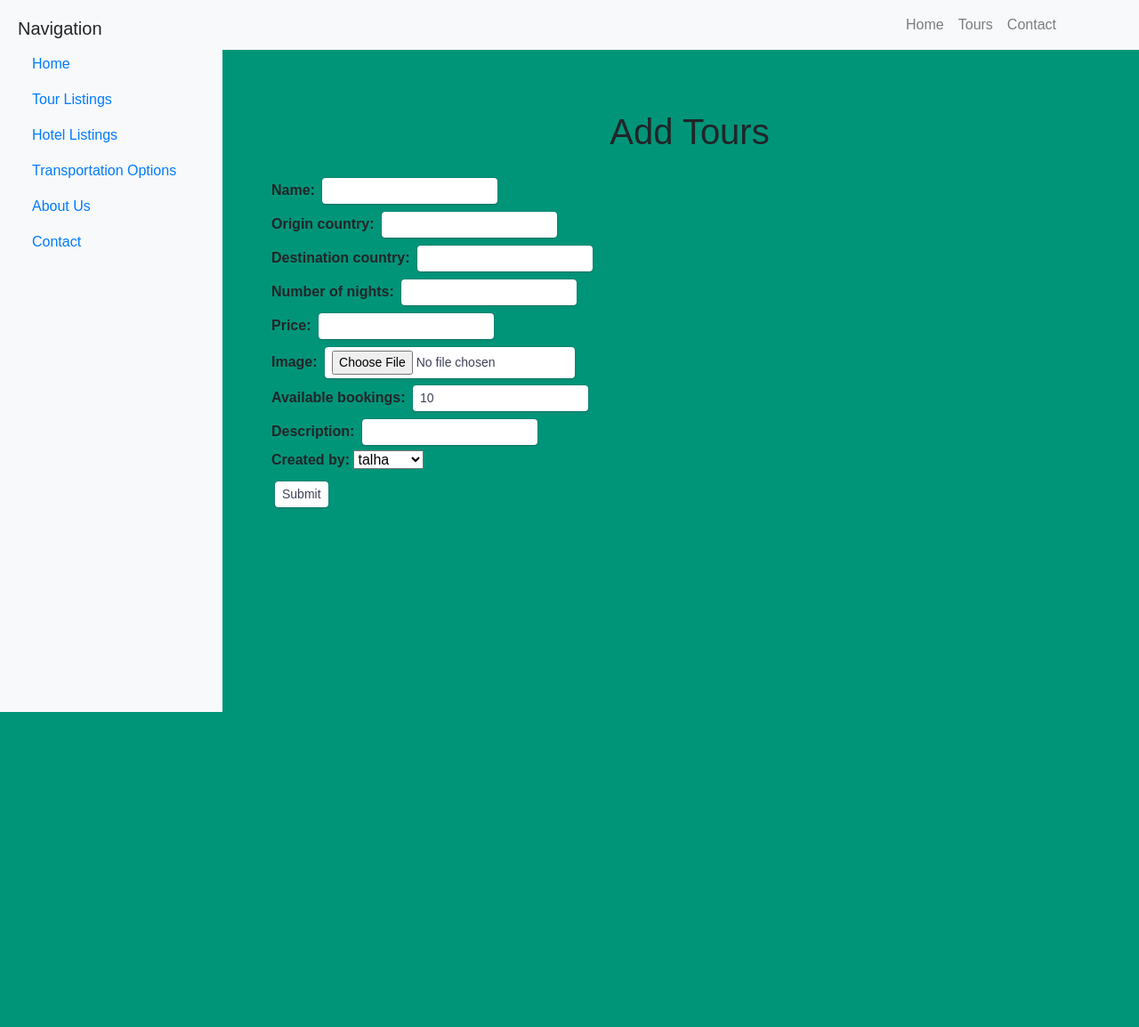
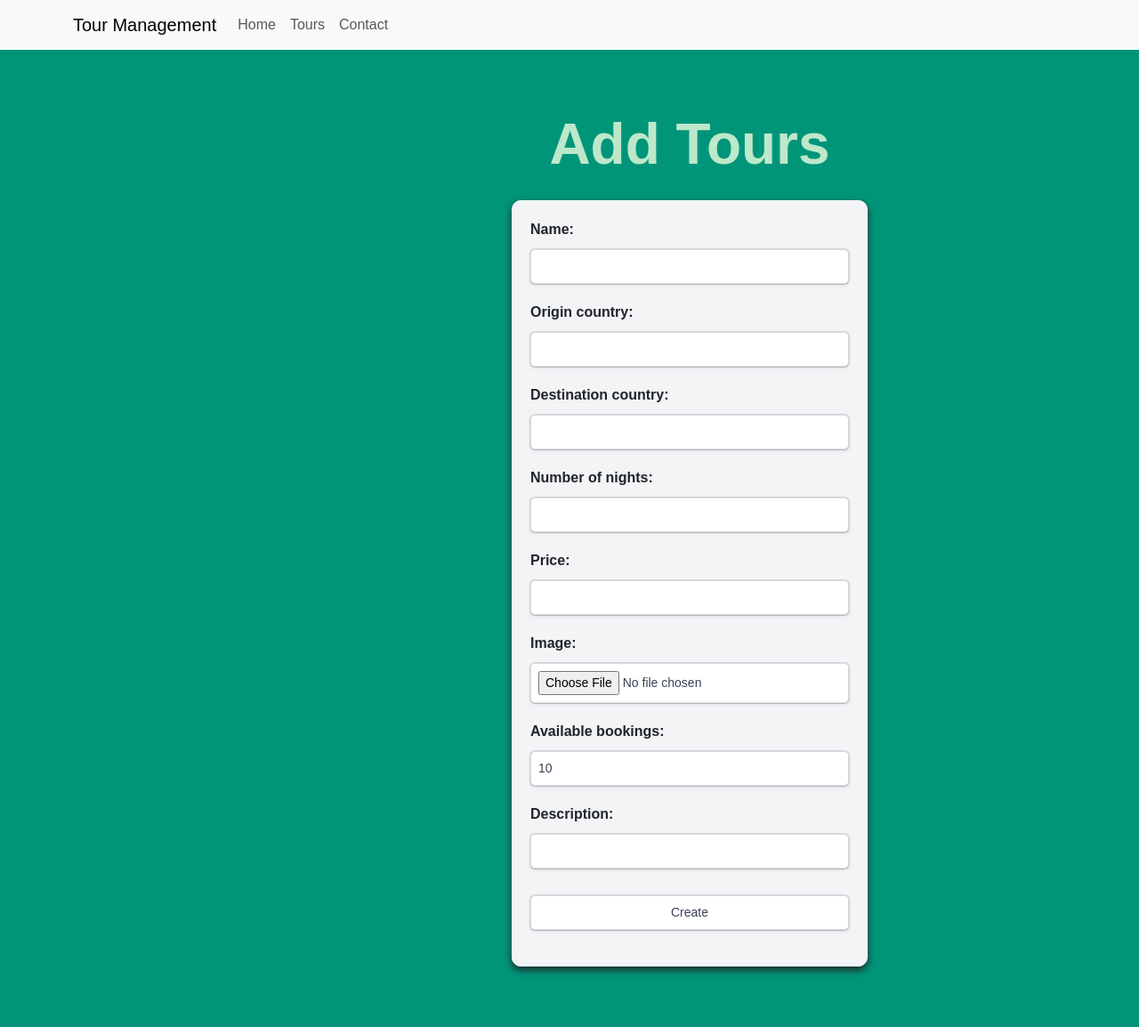
Before and after one commit to abbelod/Rahbar, a Django app: page /tours/tourform in a window 1280 px wide. Shown: the whole page at 89% size. Before the commit the page ends 800 px from the top, so only its background shows below. Run offline with Django 5.2, Linux system fonts and the light colour scheme; a user stored in the database is signed in; data comes from the database, SQL or seed files in the repository; both versions use the stored data as it was after the commit; some libraries are stand-ins or nearby versions.

Commit message:
redesign tourlist

```diff
--- a/myproject/TourPackages/forms.py
+++ b/myproject/TourPackages/forms.py
@@ -6,7 +6,8 @@
 class TourForm(forms.ModelForm):
     class Meta:
         model = Tour
-        fields = "__all__"
+        fields = ['name', 'origin_country', 'destination_country', 'number_of_nights', 'price', 'image', 'available_bookings','description']
+        # fields = '__all__'
 
 class RegisterForm(forms.ModelForm):
     password = forms.CharField(widget = forms.PasswordInput)
--- a/myproject/TourPackages/templates/tours/tourform.html
+++ b/myproject/TourPackages/templates/tours/tourform.html
@@ -6,7 +6,8 @@
   <title>Tour Listings</title>
   {% load static %}
   <!-- Bootstrap CSS for styling -->
-  <link rel="stylesheet" href="https://maxcdn.bootstrapcdn.com/bootstrap/4.5.2/css/bootstrap.min.css">
+  <link href="https://cdn.jsdelivr.net/npm/bootstrap@5.3.2/dist/css/bootstrap.min.css" rel="stylesheet" integrity="sha384-T3c6CoIi6uLrA9TneNEoa7RxnatzjcDSCmG1MXxSR1GAsXEV/Dwwykc2MPK8M2HN" crossorigin="anonymous">
+
   <link rel="stylesheet" href="{% static 'styles/styles.css' %}">
   <style>
     /* Custom sidebar styling */
@@ -38,41 +39,71 @@
     </div>
   </nav>
 
-  <!-- Sidebar for navigation -->
-  <div class="sidebar">
-    <h5>Navigation</h5>
-    <ul class="nav flex-column">
-      <li class="nav-item">
-        <a class="nav-link" href="{% url 'tourlist' %}">Home</a>
-      </li>
-      <li class="nav-item">
-        <a class="nav-link" href="{% url 'tourlist' %}">Tour Listings</a>
-      </li>
-      <li class="nav-item">
-        <a class="nav-link" href="{% url 'tourlist' %}">Hotel Listings</a>
-      </li>
-      <li class="nav-item">
-        <a class="nav-link" href="{% url 'tourlist' %}">Transportation Options</a>
-      </li>
-      <li class="nav-item">
-        <a class="nav-link" href="{% url 'tourlist' %}">About Us</a>
-      </li>
-      <li class="nav-item">
-        <a class="nav-link" href="{% url 'tourlist' %}">Contact</a>
-      </li>
-    </ul>
-  </div>
-
   <!-- Main Content Area -->
   <div class="content">
     <div class="container my-5">
-      <h1 class="text-center mb-4">Add Tours</h1>
+      <h1 class="text-center create-listing-title mb-4 poppins-bold">Add Tours</h1>
+      <div class="d-flex create-listing" >
+        {% comment %} <form action="{% url 'tourform' %}" method="post" enctype="multipart/form-data" style="width: 100%;">
+            {% csrf_token %}
+            <div class="row g-3">
+                <!-- First Column -->
+                <div class="col-md-6">
+                    <div class="mb-3">
+                        {{ form.name.label_tag }}
+                        {{ form.name }}
+                    </div>
+                    <div class="mb-3">
+                        {{ form.origin_country.label_tag }}
+                        {{ form.origin_country }}
+                    </div>
+                    <div class="mb-3">
+                        {{ form.destination_country.label_tag }}
+                        {{ form.destination_country }}
+                    </div>
+                    <div class="mb-3">
+                        {{ form.number_of_nights.label_tag }}
+                        {{ form.number_of_nights }}
+                    </div>
+                </div>
 
-      <form action="{% url 'tourform' %}" method="post">
-        {% csrf_token %}
-        {{ form }}
-        <input type="submit" value="Submit">
-    </form>
+                <!-- Second Column -->
+                <div class="col-md-6">
+                    <div class="mb-3">
+                        {{ form.price.label_tag }}
+                        {{ form.price }}
+                    </div>
+                    <div class="mb-3">
+                        {{ form.image.label_tag }}
+                        {{ form.image }}
+                    </div>
+                    <div class="mb-3">
+                        {{ form.available_bookings.label_tag }}
+                        {{ form.available_bookings }}
+                    </div>
+                    <div class="mb-3">
+                        {{ form.description.label_tag }}
+                        {{ form.description }}
+                    </div>
+                </div>
+
+                <!-- Submit Button -->
+                <div class="col-12 text-center">
+                    <input type="submit" value="Create Tour" class="btn btn-primary">
+                </div>
+            </div>
+        </form> {% endcomment %}
+        <form action="{% url 'tourform' %}" method="post" enctype="multipart/form-data">
+          {% csrf_token %}
+          {{ form }}
+        <input type="submit" class="button" value="Create">
+
+      </form>
+    </div>
+
+
+
+
 
   <!-- Bootstrap JS and dependencies -->
   <script src="https://code.jquery.com/jquery-3.5.1.slim.min.js"></script>
--- a/myproject/TourPackages/views.py
+++ b/myproject/TourPackages/views.py
@@ -10,19 +10,20 @@
 
 def tourlist(request):
     tours = Tour.objects.all()
-    print(tours)
     context = {'tours':tours}
     return render(request, 'tours/tourlist.html', context)
 
 @login_required
 def tourForm(request):
     if request.method == "POST":
-        form = TourForm(request.POST)
+        form = TourForm(request.POST, request.FILES)
+        print(request.FILES)
         if form.is_valid():
             form.created_by = request.user
             form.save()
             return redirect(tourlist)
-
+        else:
+            print('invalid form')
     else:
         form = TourForm()
     return render(request, "tours/tourform.html", {"form": form})
--- a/myproject/myproject/settings.py
+++ b/myproject/myproject/settings.py
@@ -131,7 +131,7 @@
 
 MEDIA_URL = 'media/'
 
-MEDIA_ROOT = os.path.join(BASE_DIR, 'media')
+MEDIA_ROOT = os.path.join(BASE_DIR, 'media/')
 
 
 # Default primary key field type
--- a/myproject/static/styles/styles.css
+++ b/myproject/static/styles/styles.css
@@ -128,10 +128,22 @@
     background-color: bisque;
   }
 
+  .bg-product-card{
+    background-color: #F4F6FF;
+  }
 
   .product-img img{
-    max-height: 250px;
+    max-width: 300px;
+    height: 250px;
+    border-top-left-radius: 3%;
+    border-bottom-left-radius: 3%;
+    float: left;
   }
+
+.product-detail li{
+  margin: 5px;
+
+}
 
   .create-listing
   form{
@@ -158,6 +170,13 @@
     box-sizing: border-box;
     border: 1px solid #ddd;
   }
+
+  .create-listing-title{
+    color: #BDE8CA;
+    font-size: 4em;
+
+  }
+
 
   .sidebar {
     background-color: #f8f9fa;
@@ -345,6 +364,19 @@
 }
 
 
+a{
+  text-decoration: none;
+  color: #ddffde;
+
+}
+
+.card-price{
+  font-size: 2rem;
+}
+
+.light-blue{
+  color: #007bff;
+}
 
 
 .aleo-mytexts {
@@ -462,6 +494,8 @@
   }
 
 
+
+
   /* CSS */
   .button-4 {
     appearance: none;
```
Also changed, not shown: myproject/TourPackages/templates/tours/tourlist.html (+31 -20 lines), myproject/accounts/templates/account/createlistings.html (+8 -4 lines), myproject/db.sqlite3, myproject/media/images/bus.jpg (added), myproject/media/images/flight.jpg (added), myproject/media/images/flight_ReBXl74.jpg (added).
